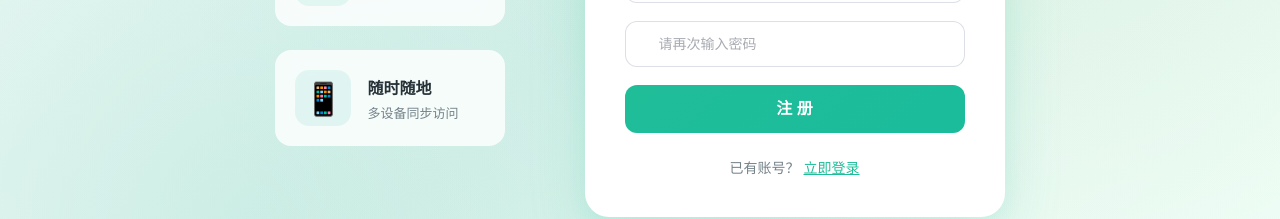
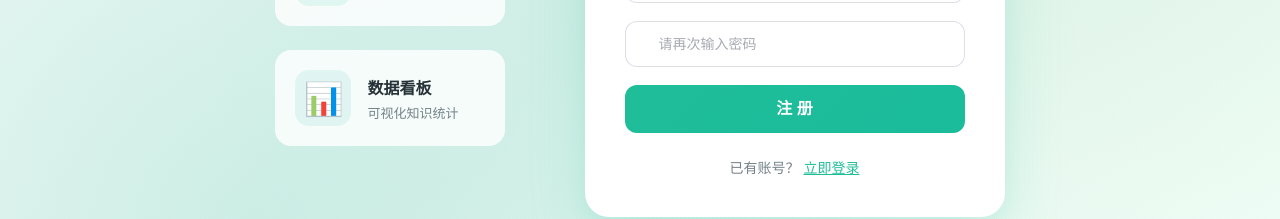
Before and after one commit to ouyang-jiao/Personal-Note-System, a Vue app: page /register in a window 1280 px wide. Shown: the part 422-641 px from the top of the page. Built offline with nearby package versions, Linux system fonts and the light colour scheme.

Commit message:
fix: 注册页同步替换功能卡片

```diff
--- a/src/views/Register.vue
+++ b/src/views/Register.vue
@@ -18,10 +18,10 @@
           </div>
         </div>
         <div class="info-card">
-          <div class="info-icon">📱</div>
+          <div class="info-icon">📊</div>
           <div class="info-content">
-            <h3>随时随地</h3>
-            <p>多设备同步访问</p>
+            <h3>数据看板</h3>
+            <p>可视化知识统计</p>
           </div>
         </div>
       </div>
```
